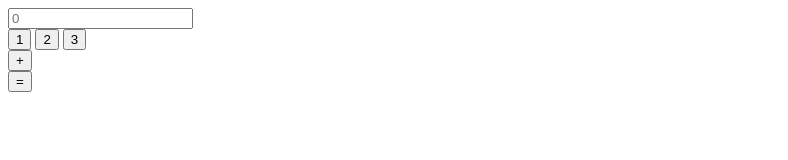
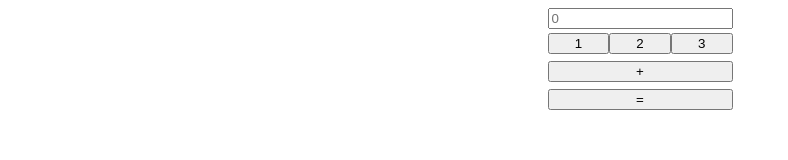
Before and after one commit to 1TDSPM-23/rm551643, a plain HTML site: page pages/calculadora.html in a window 1280 px wide. Shown: the whole page, without its empty margins (0-788 px from the left). Drawn offline with Linux system fonts and the light colour scheme.

Commit message:
JS 12 05

```diff
--- a/css/calc.css
+++ b/css/calc.css
@@ -0,0 +1,35 @@
+.calc{
+    display: flex;
+    align-items: center;
+    justify-content: center;
+}
+
+.btn-calc{
+    display: flex;
+    flex-wrap: wrap;
+}
+
+.btn-calc button{
+    flex-grow: 1;
+    margin:2% 0 ;
+}
+
+.oper-calc{
+    display: flex;
+    flex-wrap: wrap;
+}
+
+.oper-calc button{
+    flex-grow: 1;
+    margin:2% 0 ;
+}
+
+.result-calc{
+    display: flex;
+    flex-wrap: wrap;
+}
+
+.result-calc button{
+    flex-grow: 1;
+    margin:2% 0 ;
+}
--- a/js/calc.js
+++ b/js/calc.js
@@ -0,0 +1,32 @@
+
+operadores = ["+","-","/","*","%"]
+function NumeroNoVisor(botao,visor){
+    operadores =
+    function OperadorRepetido(operador){
+        if(visor.value[visor.value.length-1] == operador || visor.value[visor.value.length-1] == "-"){
+            visor.value.slice(1);
+        } else {
+            visor.value += botao.value;
+        }
+
+    } else {
+        visor.value += botao.value;
+    }
+    }
+
+function OperadorNoVisor(botao,visor){
+
+}
+
+const resultadoDasOperaçoes = (visor) =>{
+    //eval(expressao), eval pega um string em formato de expressão e transforma em string
+    try {
+        visor.value = eval(visor.value);
+    } catch (error) {
+            if(visor.value[visor.value.length] == "+" || visor.value[visor.value.length] == "-"){
+                visor.value = visor.value.slice(visor.value.length-1,1);
+            } else{
+
+            }
+        }
+    }
--- a/pages/calculadora.html
+++ b/pages/calculadora.html
@@ -16,9 +16,9 @@
                 <input type="text" name="visor" id="idVisor" placeholder="0">
             </div>
             <div class="btn-calc">
-                <button value="1" id="btn-1">1</button>
-                <button value="2" id="btn-2">2</button>
-                <button value="3" id="btn-3">3</button>
+                <button value="1" id="btn-1" onclick=NumeroNoVisor(this,idVisor)>1</button>
+                <button value="2" id="btn-2" onclick=NumeroNoVisor(this,idVisor)>2</button>
+                <button value="3" id="btn-3" onclick=NumeroNoVisor(this,idVisor)>3</button>
                 <!--
                 <button value="4" id="btn-4">1</button>
                 <button value="5" id="btn-5">1</button>
@@ -28,11 +28,11 @@
                 <button value="9" id="btn-9">1</button>
                 -->
             </div>
-            <div class="oper-clac">
-                <button value="+" id="btnSoma">+</button>
+            <div class="oper-calc">
+                <button value="+" id="btnSoma" onclick=NumeroNoVisor(this,idVisor)>+</button>
             </div>
-            <div class="result-clac">
-                <button value="=" id="btnResultado">=</button>
+            <div class="result-calc">
+                <button value="=" id="btnResultado" onclick=resultadoDasOperaçoes(idVisor)>=</button>
             </div>
         </form>
     </div>
```
